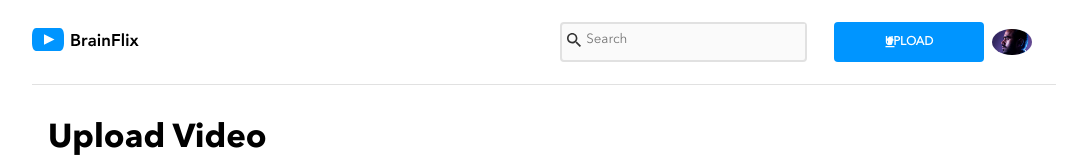
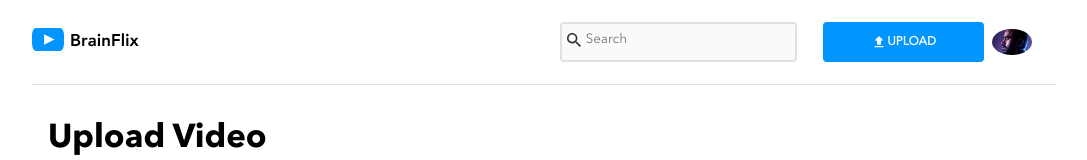
Before and after one commit to ArmandoMandyFernandez/armando-fernandez-brainflix, a React (Create React App) app: page /upload in a window 1280 px wide. Shown: the top 160 px of the page, without its empty margins (96-1183 px from the left). Built offline with nearby package versions, Linux system fonts and the light colour scheme.

Commit message:
finishing up the upload desktop view

```diff
--- a/src/components/Header/Header.js
+++ b/src/components/Header/Header.js
@@ -36,7 +36,7 @@ function Header() {
                             src={avatar}
                         />
                     </div>
-                    <Link to='upload'>
+                    <Link to='upload'className="navBar__functions-button-link">
                         <button className="navBar__functions-button">
                             <img
                                 className="navBar__functions-upload-image"
--- a/src/components/Header/Header.scss
+++ b/src/components/Header/Header.scss
@@ -148,7 +148,13 @@
         }
 
         @include desktop{
-            width: 9.375rem;
+            width: 100%;
+            display: flex;
+            flex-grow: 1;
+        }
+
+        &-link{
+            display: flex;
         }
     }
 
@@ -158,7 +164,6 @@
         &-image{
         width: 1rem;
         height: 1rem;
-        position: absolute;
         }
     }
 
@@ -166,7 +171,7 @@
     &__functions-avatar-2{
         display: none;
         @include tablet{
-            display: unset;
+            display: flex;
             border-radius: 50%;
             max-width: 2.5rem;
             max-height: 2.25rem;
```
